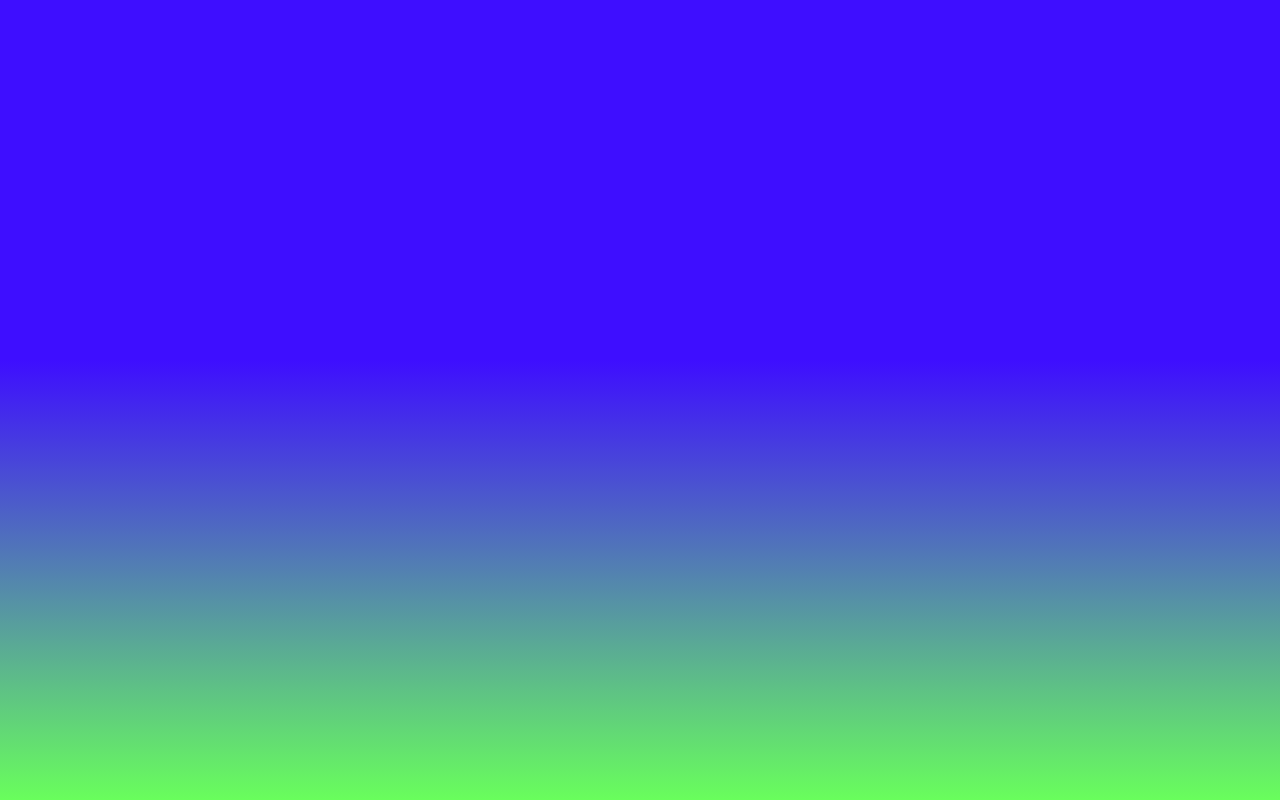
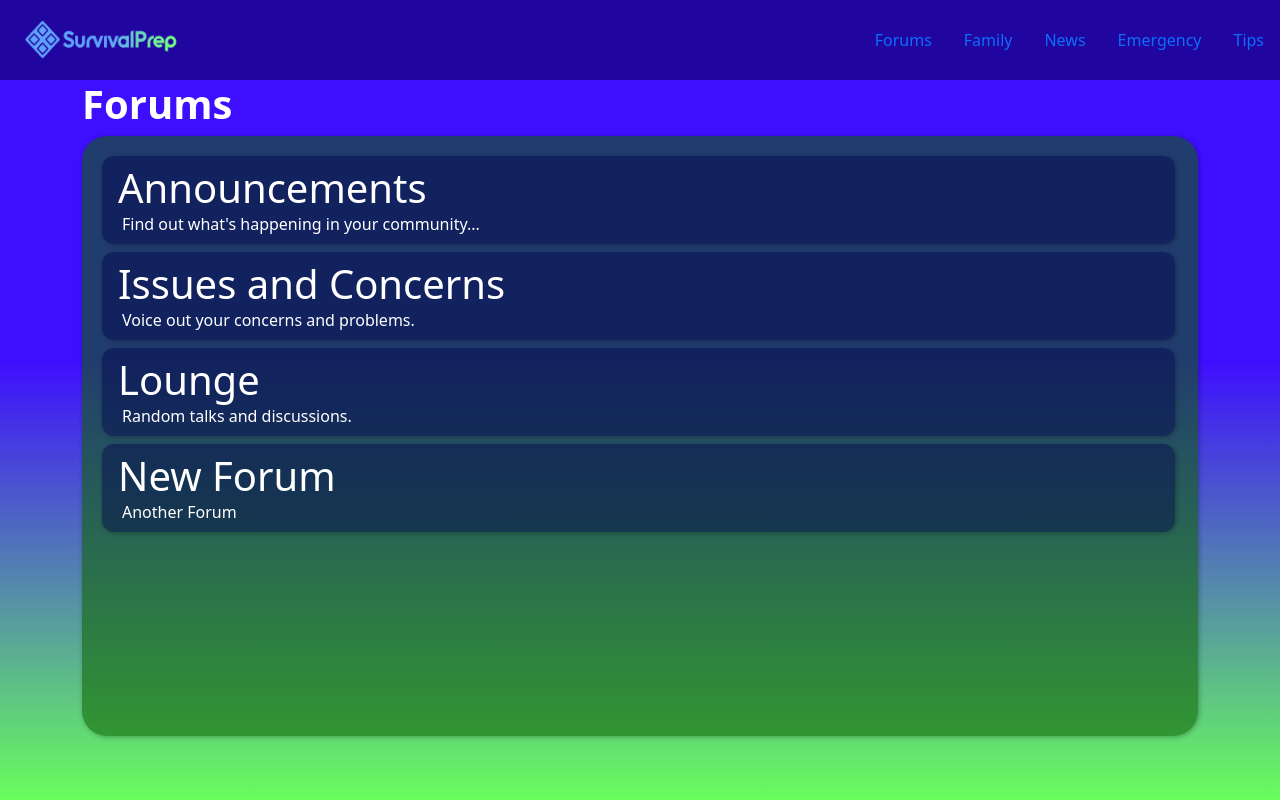
Before and after one commit to CodeLynch/SurvivalPrep-FrontEnd, a React (Create React App) app: page /forums in a window 1280 px wide. Before the commit this address had no page. Built offline with nearby package versions, Linux system fonts and the light colour scheme.

Commit message:
Added ForumComp and Modified ForumPage and NavBar

```diff
--- a/src/App.tsx
+++ b/src/App.tsx
@@ -8,6 +8,7 @@ import FamilyPage from './components/FamilyPage';
 import Profilepage from './components/Profilepage';
 import EditProfilepage from './components/EditProfilepage';
 import TipsPage from './components/TipsPage';
+import ForumsPage from './components/ForumsPage';
 
 
 
@@ -22,6 +23,7 @@ export default function App() {
               <Routes>
                 <Route path="/" element={<div><NavBar/><LandingPage/></div>}></Route>
                 <Route path="/register" element={<div><NavBar/><Registration/></div>}></Route>
+                <Route path="/forums" element={<div><NavBar/><ForumsPage/></div>}></Route>
                 <Route path="/family" element={<div><NavBar/><FamilyPage/></div>}></Route>
                 <Route path="/tips" element={<div><NavBar/><TipsPage/></div>}></Route>
               </Routes>
--- a/src/components/FamilyPage.tsx
+++ b/src/components/FamilyPage.tsx
@@ -6,17 +6,21 @@ import { Button, Form, InputGroup } from 'react-bootstrap';
 
 
 export default function FamilyPage() {
-  const [hasNoFamily, setNoFamily] = useState(false);
+  //const [hasNoFamily, setNoFamily] = useState(false);
   const [FamilyMembers, setFamily] = useState<familyMemberType[]>([
     {firstname: "John", lastname: "Doe", contactno: "0921123490", isCreator: true},
     {firstname: "Jane", lastname: "Doe", contactno: "0912127490", isCreator: false},
     {firstname: "Jill", lastname: "Doe", contactno: "0922789491", isCreator: false},
     {firstname: "Jack", lastname: "Doe", contactno: "0921889492", isCreator: false},
+    {firstname: "Jess", lastname: "Doe", contactno: "0921889492", isCreator: false},
+    {firstname: "Jeff", lastname: "Doe", contactno: "0921889492", isCreator: false},
+    {firstname: "Jaffar", lastname: "Doe", contactno: "0921889492", isCreator: false},
+
   ])
       return (
         <div className='container' style={{height:"auto", minHeight:"90vh"}}>
           <h1><strong>My Family</strong></h1>
-          <div className="MainContainer p-3 " style={{minHeight:"75vh", width:"90vw", height:'auto'}}>
+          <div className="MainContainer p-3 " style={{minHeight:"75vh", width:"100%", height:'auto'}}>
             {
               //change display depending if user has family members
               FamilyMembers.length === 0?
@@ -53,8 +57,8 @@ export default function FamilyPage() {
                   <p className='m-0' style={{fontSize:"14px"}}>Add Family Member</p>
                 </div>
               </div>
-              <div className='container' style={{height:"90%"}}>
-                  <div className='row d-flex flex-wrap pl-5' style={{height:"auto", maxHeight:'100%', width:"100%"}}>
+              <div className='container d-flex justify-content-center' style={{height:"90%"}}>
+                  <div className='row d-flex flex-wrap' style={{height:"auto", maxHeight:'100%', width:"100%"}}>
                     {FamilyMembers.map((member, i) =>
                       <div className="col-auto">
                       <FamilyMember firstname={member.firstname}
--- /dev/null
+++ b/src/components/ForumComponent.tsx
@@ -0,0 +1,15 @@
+import './containerStyles.css';
+import Button from 'react-bootstrap/Button';
+
+export type ForumType = {
+    forumTitle: string,
+    forumDesc: string,
+}
+export default function ForumComp(props:ForumType){
+    return(
+    <div className='SecondaryContainer px-3 py-2 m-1' style={{width:"99%", maxHeight:"20vh"}}>
+        <h1 className="m-0">{props.forumTitle}</h1>
+        <p className="m-0 px-1">{props.forumDesc}</p>
+    </div>
+    );
+}
--- a/src/components/ForumsPage.tsx
+++ b/src/components/ForumsPage.tsx
@@ -1,11 +1,28 @@
 import './containerStyles.css';
-import Form from 'react-bootstrap/Form';
 import Button from 'react-bootstrap/Button';
+import ForumComp, { ForumType } from './ForumComponent';
+import { useState } from 'react';
 
 export default function ForumsPage(){
+    const [ForumsArr, setForumArr] = useState<ForumType[]>([
+        {forumTitle: "Announcements", forumDesc:"Find out what's happening in your community..." },
+        {forumTitle: "Issues and Concerns", forumDesc:"Voice out your concerns and problems." },
+        {forumTitle: "Lounge", forumDesc:"Random talks and discussions." },
+        {forumTitle: "New Forum", forumDesc:"Another Forum" },
+      ])
     return(
-    <div>
-    <h1>Hello</h1>
+    <div className='container' style={{height:"auto", minHeight:"90vh"}}>
+        <h1><strong>Forums</strong></h1>
+        <div className='MainContainer p-3' style={{height:"auto", minHeight:"75vh", maxWidth:"100%"}}>
+            {
+                ForumsArr.length !== 0 ?
+                ForumsArr.map((forum, i) =>
+                <ForumComp forumTitle={forum.forumTitle} forumDesc={forum.forumDesc} />
+                )
+                :
+                <p className='d-flex justify-content-center'>There are no forums yet.</p>
+            }
+        </div>
     </div>
     );
 }
--- a/src/components/NavBar.tsx
+++ b/src/components/NavBar.tsx
@@ -4,9 +4,9 @@ import './NavBar.css';
 
 function NavBar() {
   return (
-    <div className="d-flex flex-row" style={{color:"white"}}>
-      <div>
-        <Nav className='NavBar p-2 d-flex align-items-center' style={{height:"10vh", width:"20vw"}}>
+    <div className="d-flex flex-row" style={{color:"white", width:"100%"}}>
+      <div className='flex-fill'>
+        <Nav className='NavBar p-2 d-flex align-items-center' style={{height:"10vh", width:"100%"}}>
         <Nav.Item>
           <NavLink className='navbar-brand' href='/'>
           <img
@@ -20,10 +20,10 @@ function NavBar() {
         </Nav.Item>
         </Nav>
       </div>
-       <div>
-        <Nav className='NavBar justify-content-end d-flex align-items-center' style={{height:"10vh",width:"80vw", color:"white"}}>
+       <div className='flex-fill'>
+        <Nav className='NavBar justify-content-end d-flex align-items-center' style={{height:"10vh",width:"100%", color:"white"}}>
           <Nav.Item>
-            <Nav.Link className="LinksColor">Forums</Nav.Link>
+            <Nav.Link className="LinksColor"  eventKey="" href='/forums'>Forums</Nav.Link>
           </Nav.Item>
           <Nav.Item>
             <Nav.Link className="LinksColor" eventKey="" href='/family'>Family</Nav.Link>
--- a/src/components/TipsPage.tsx
+++ b/src/components/TipsPage.tsx
@@ -6,6 +6,7 @@ import Tips, { tipDetails } from './Tips';
 import { useState } from 'react';
 
 export default function TipsPage() {
+
   const [TipsList, setTipsList] = useState<tipDetails[]>([
     { tipid: 1, tipcategory: "earthquake", tipcontent: "duck adsfasdf adsfasdf adfasdf adsfasdf adsfasdf asdfasdf adsfasdf adsfadsfa adsfasdf adsfasdfasdfasdfadsfasdfasdfasdfasdfasdfasdfasdfas" },
     { tipid: 2, tipcategory: "earthquake", tipcontent: "cover" },
```
